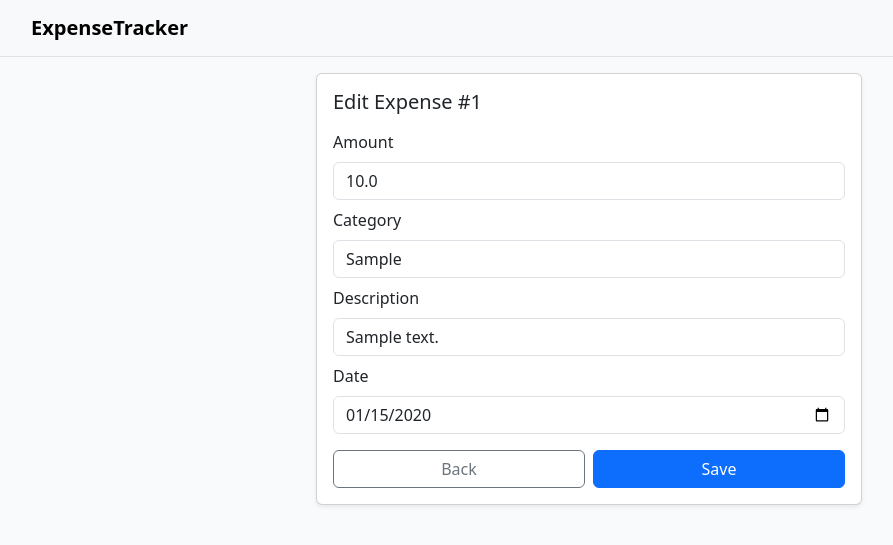
After one commit to dorzhavian/expenseTracker, a Flask app: page /edit/1 in a window 1280 px wide. The commit adds this page. Shown: the top 545 px of the page, without its empty margins (51-944 px from the left). Run offline with Flask 3, Linux system fonts and the light colour scheme; tables that the repository leaves empty hold one stand-in row (values such as "Sample post").

Commit message:
Add Edit/Delete functionality with edit form page

```diff
--- a/app.py
+++ b/app.py
@@ -59,6 +59,62 @@ def add_from_form():
     flash(f"Expense #{new_id} added.", "success")
     return redirect(url_for("dashboard"))
 
+@app.get("/edit/<int:expense_id>")
+def edit_page(expense_id):
+    if not tracker:
+        flash("Backend not connected.", "danger")
+        return redirect(url_for("dashboard"))
+    existing = tracker.get_expense_by_id(expense_id)
+    if not existing:
+        flash("Expense not found.", "danger")
+        return redirect(url_for("dashboard"))
+    return render_template("edit.html", e=existing)
+
+@app.post("/edit/<int:expense_id>")
+def edit_save(expense_id):
+    if not tracker:
+        flash("Backend not connected.", "danger")
+        return redirect(url_for("dashboard"))
+
+    existing = tracker.get_expense_by_id(expense_id)
+    if not existing:
+        flash("Expense not found.", "danger")
+        return redirect(url_for("dashboard"))
+
+    amount = (request.form.get("amount") or str(existing[1])).strip()
+    category = (request.form.get("category") or existing[2]).strip()
+    description = (request.form.get("description") or existing[3]).strip()
+    date = (request.form.get("date") or existing[4]).strip()
+
+    try:
+        amount_val = float(amount)
+    except ValueError:
+        flash("Amount must be a number.", "danger")
+        return redirect(url_for("edit_page", expense_id=expense_id))
+
+    try:
+        datetime.strptime(date, "%Y-%m-%d")
+    except ValueError:
+        flash("Invalid date format. Use YYYY-MM-DD.", "danger")
+        return redirect(url_for("edit_page", expense_id=expense_id))
+
+    tracker.update_expense(expense_id, amount_val, category, description, date)
+    flash(f"Expense #{expense_id} updated.", "success")
+    return redirect(url_for("dashboard"))
+
+@app.post("/delete/<int:expense_id>")
+def delete_from_form(expense_id):
+    if not tracker:
+        flash("Backend not connected.", "danger")
+        return redirect(url_for("dashboard"))
+    existing = tracker.get_expense_by_id(expense_id)
+    if not existing:
+        flash("Expense not found.", "danger")
+        return redirect(url_for("dashboard"))
+    tracker.delete_expense(expense_id)
+    flash(f"Expense #{expense_id} deleted.", "success")
+    return redirect(url_for("dashboard"))
+
 # ---- JSON API ----
 @app.route("/expenses", methods=["GET"])
 def get_expenses():
@@ -115,5 +171,5 @@ def delete_expense(expense_id):
     return jsonify({"message": "Expense deleted"}), 200
 
 if __name__ == "__main__":
-    print(">>> LOADING APP.PY (basic API + dashboard + flash + add form)")
+    print(">>> LOADING APP.PY (dashboard + add/edit/delete)")
     app.run(debug=True)
--- /dev/null
+++ b/templates/edit.html
@@ -0,0 +1,34 @@
+{% extends "base.html" %}
+{% block content %}
+<div class="row justify-content-center">
+  <div class="col-12 col-md-8 col-lg-6">
+    <div class="card shadow-sm">
+      <div class="card-body">
+        <h5 class="card-title mb-3">Edit Expense #{{ e[0] }}</h5>
+        <form method="post" action="{{ url_for('edit_save', expense_id=e[0]) }}">
+          <div class="mb-2">
+            <label class="form-label">Amount</label>
+            <input type="number" step="0.01" class="form-control" name="amount" value="{{ e[1] }}" required>
+          </div>
+          <div class="mb-2">
+            <label class="form-label">Category</label>
+            <input type="text" class="form-control" name="category" value="{{ e[2] }}" required>
+          </div>
+          <div class="mb-2">
+            <label class="form-label">Description</label>
+            <input type="text" class="form-control" name="description" value="{{ e[3] }}">
+          </div>
+          <div class="mb-3">
+            <label class="form-label">Date</label>
+            <input type="date" class="form-control" name="date" value="{{ e[4] }}" required>
+          </div>
+          <div class="d-flex gap-2">
+            <a href="{{ url_for('dashboard') }}" class="btn btn-outline-secondary w-100">Back</a>
+            <button class="btn btn-primary w-100">Save</button>
+          </div>
+        </form>
+      </div>
+    </div>
+  </div>
+</div>
+{% endblock %}
```
Also changed, not shown: templates/index.html (+9 -1 lines).
